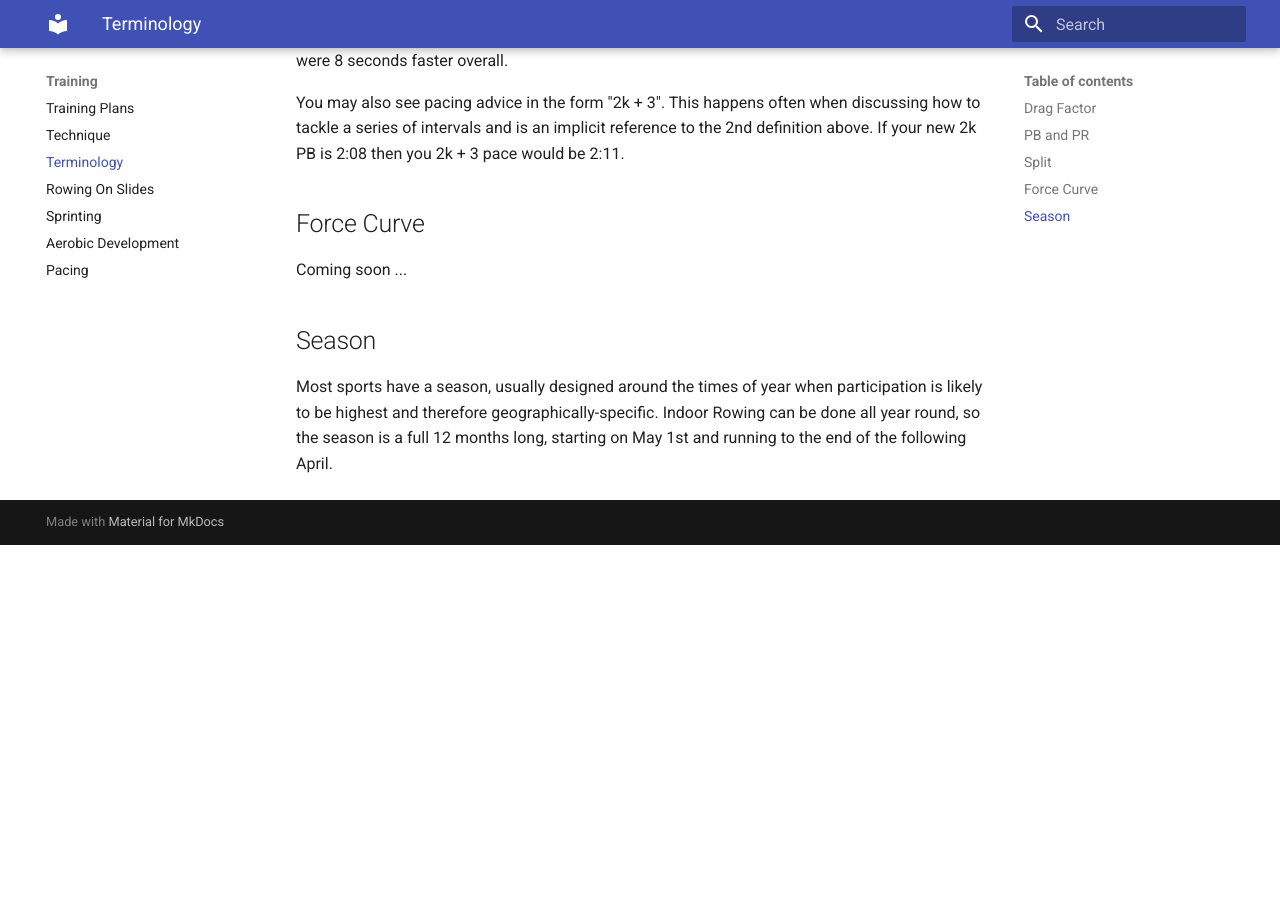
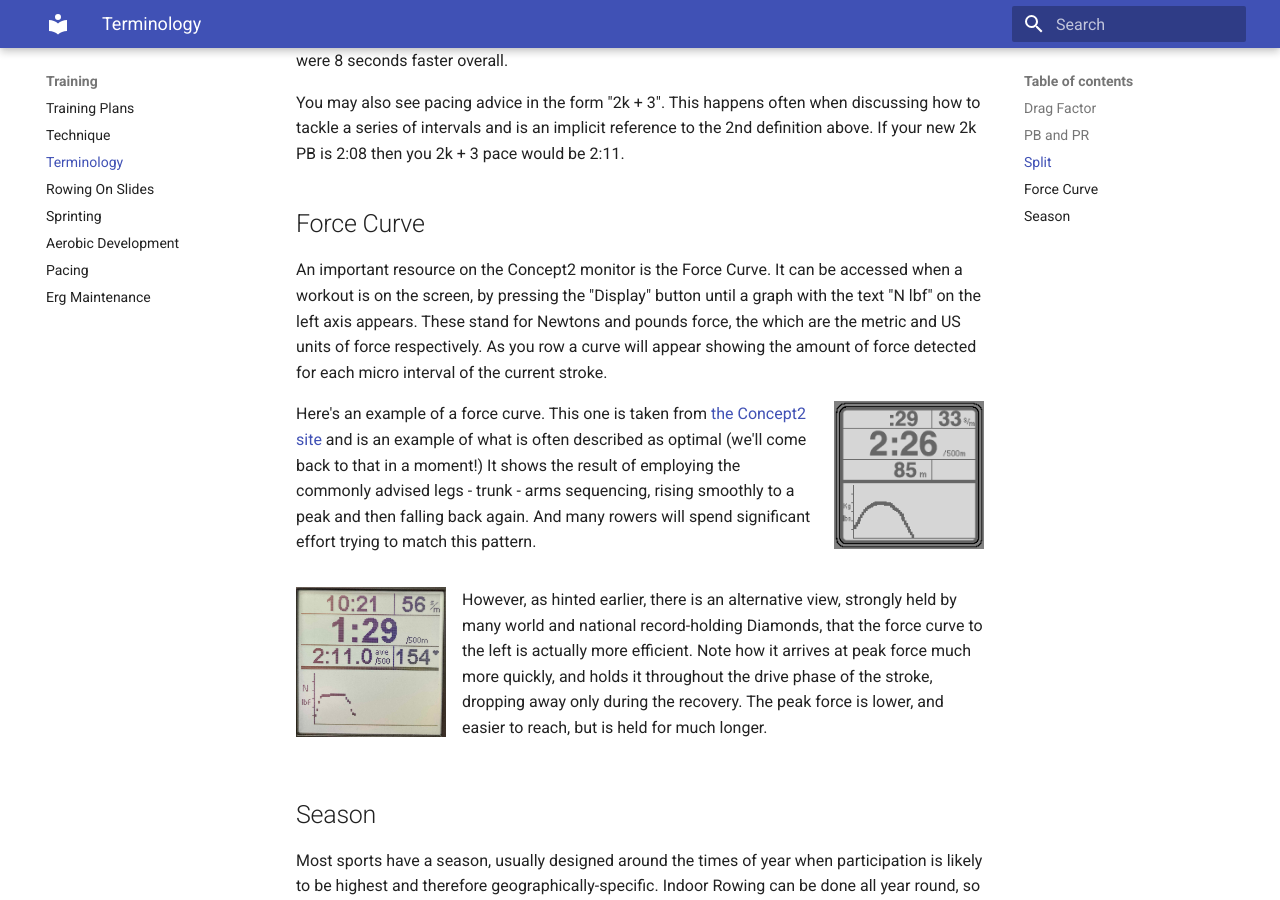
Before and after one commit to diamonds-erging/members-guide, an MkDocs documentation site: the page built from docs/training/terminology.md, in a window 1280 px wide and 900 px high, scrolled down 1206 px. Built offline with MkDocs 1.6.1 and Material for MkDocs 9.7.7, drawn with Linux system fonts in a browser that asks for light colours; before the commit the page ends 1751 px from its top, so only the background shows below that; some of the changed text lies outside the part shown.

Commit message:
More content.

```diff
--- a/docs/training/terminology.md
+++ b/docs/training/terminology.md
@@ -10,12 +10,11 @@ To set it.... On the monitor press ''More Options''.... then press ...''Display
 
 Raising the lever raises the number...lowering the lever lowers it. I'd suggest starting at 110 then experiment from there to find what suits you best, here's some useful info;
 
-https://www.youtube.com/watch?v=Rym4Qb3S5q0&t=268s
+[What is drag factor and how to set your damper](https://www.youtube.com/watch?v=Rym4Qb3S5q0&t=268s)
 
-https://www.youtube.com/watch?v=52gBjqVGWXs
+[Checking the 'Drag Factor' on a Concept2 indoor rower](https://www.youtube.com/watch?v=52gBjqVGWXs)
 
-Stop rowing on 10
-https://www.youtube.com/watch?v=t9yk4lLzuKo
+[Stop rowing on 10 - How to set the damper](https://www.youtube.com/watch?v=t9yk4lLzuKo)
 
 ## PB and PR
 
@@ -33,7 +32,23 @@ You may also see pacing advice in the form "2k + 3". This happens often when dis
 
 ## Force Curve
 
-Coming soon ...
+An important resource on the Concept2 monitor is the Force Curve. It can be accessed when a workout is on the screen, by pressing the "Display" button until a graph with the text "N lbf" on the left axis appears. These stand for Newtons and pounds force, the which are the metric and US units of force respectively. As you row a curve will appear showing the amount of force detected for each micro interval of the current stroke.
+
+<img src="../../assets/images/c2-ideal-force-curve.gif"
+     alt="Concept2 Ideal Force Curve"
+     style="float: right; margin: 0 0 1em 1em; width: 150px;">
+
+Here's an example of a force curve. This one is taken from [the Concept2 site](https://www.concept2.ch/de/node/111) and is an example of what is often described as optimal (we'll come back to that in a moment!) It shows the result of employing the commonly advised legs - trunk - arms sequencing, rising smoothly to a peak and then falling back again. And many rowers will spend significant effort trying to match this pattern.
+
+<div style="clear: both;"></div>
+
+<img src="../../assets/images/pc-optimal-force-curve.jpg"
+     alt="Alternative Optimal Force Curve"
+     style="float: left; margin: 0 1em 1em 0; width: 150px;">
+
+However, as hinted earlier, there is an alternative view, strongly held by many world and national record-holding Diamonds, that the force curve to the left is actually more efficient. Note how it arrives at peak force much more quickly, and holds it throughout the drive phase of the stroke, dropping away only during the recovery. The peak force is lower, and easier to reach, but is held for much longer.
+
+<div style="clear: both;"></div>
 
 ## Season
 
--- a/mkdocs.yml
+++ b/mkdocs.yml
@@ -36,6 +36,7 @@ nav:
     - Sprinting: training/sprinting.md
     - Aerobic Development: training/aerobic-development.md
     - Pacing: training/pacing.md
+    - Erg Maintenance: training/erg-maintenance.md
 
   - Competitions & Challenges:
     - Cross Team Challenge: challenges/ctc.md
```
Also changed, not shown: docs/training/erg-maintenance.md (added, +11 -0 lines), docs/training/slides.md (+6 -0 lines), docs/training/sprinting.md (+28 -0 lines), docs/assets/images/example-strap.jpg (added), docs/assets/images/fit-strap.jpg (added).
